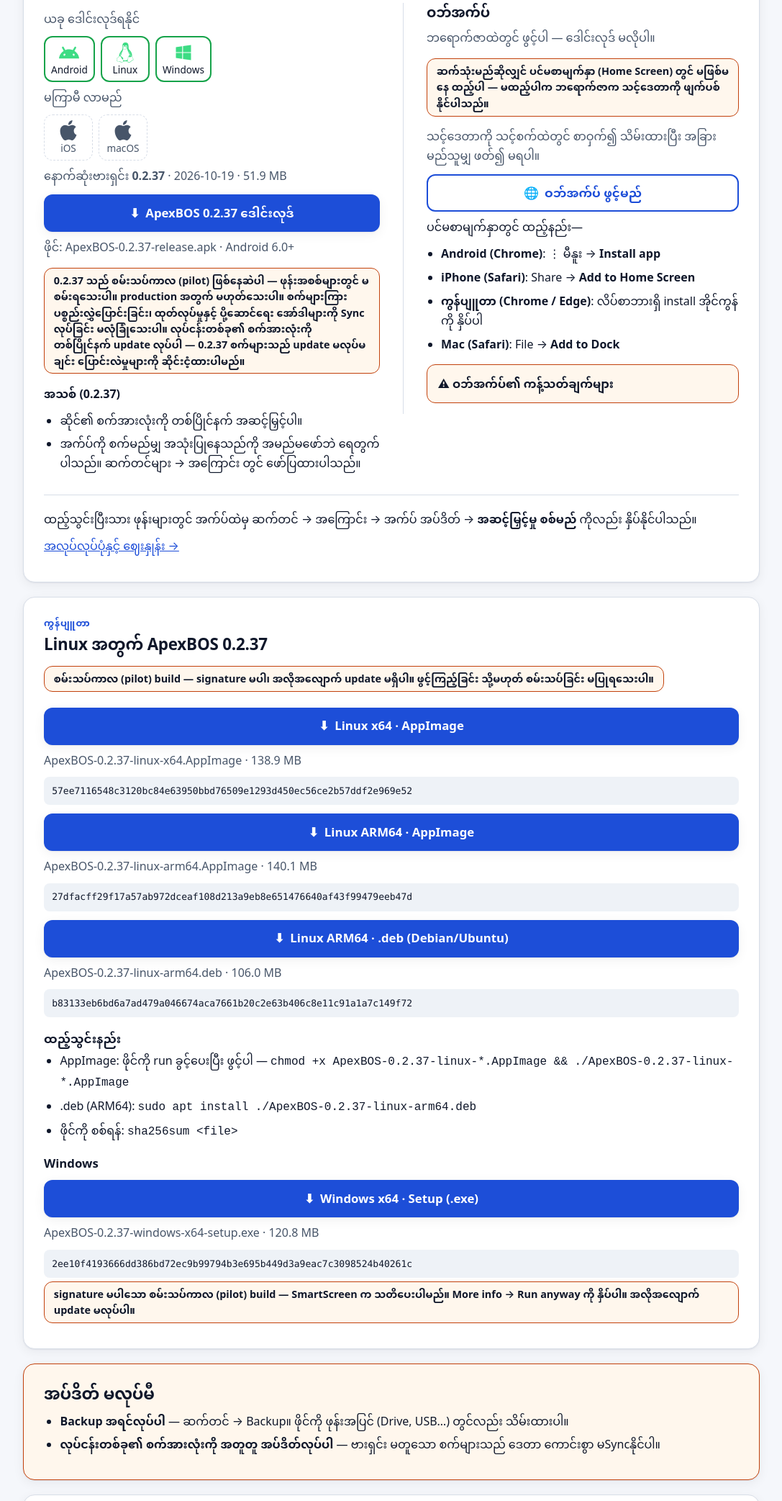
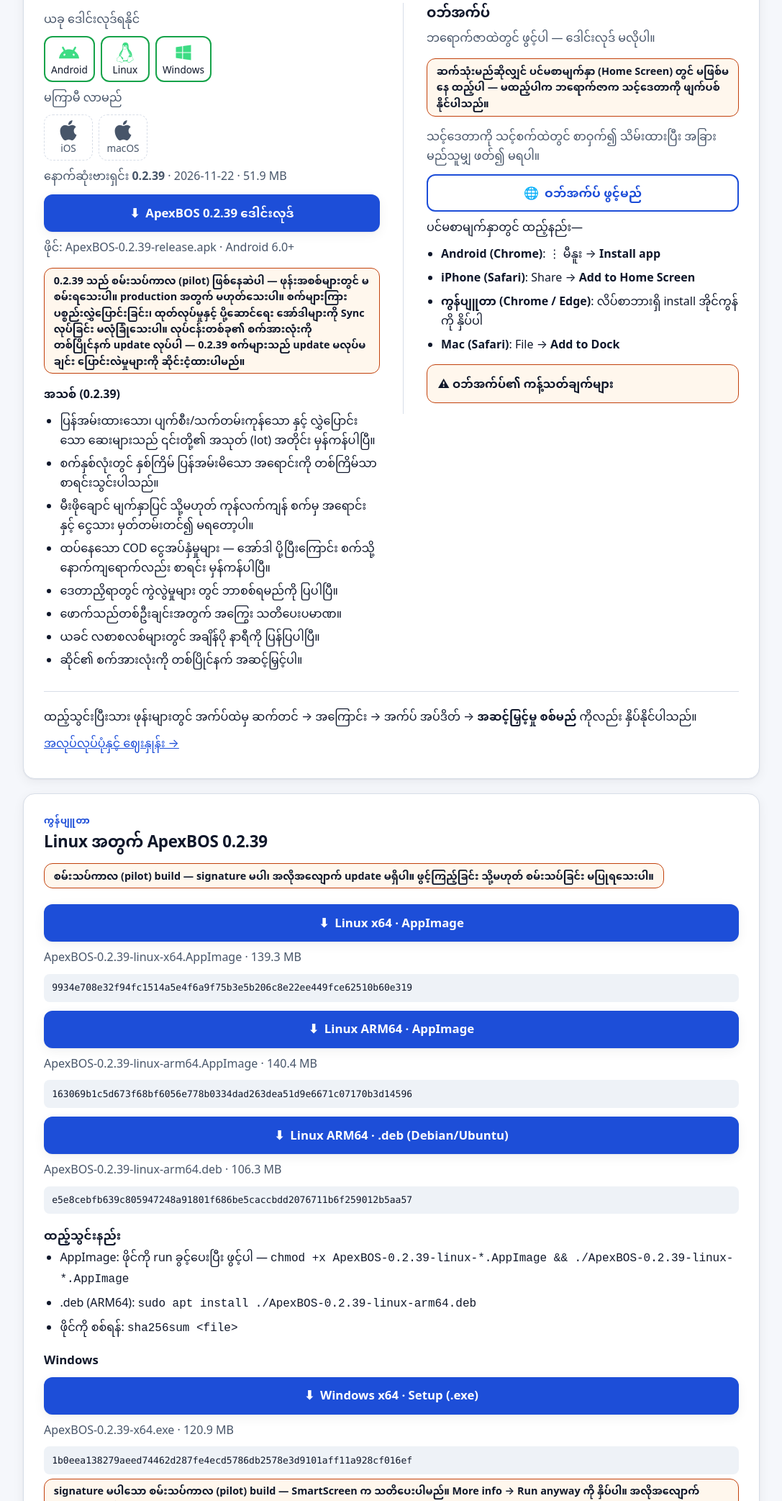
Before and after one commit to ApexBOS/apexbos.github.io, a plain HTML site: page index.html in a window 1280 px wide. Shown: the part 715-2800 px from the top of the page at 72% size, without its empty margins (96-1183 px from the left). Drawn offline with Linux system fonts and the light colour scheme.

Commit message:
Publish ApexBOS 0.2.39 (versionCode 239)

```diff
--- a/index.html
+++ b/index.html
@@ -161,7 +161,7 @@ html:not([lang="en"]) [data-l="en"],html[lang="en"] [data-l="my"]{display:none!i
   <p class="sub"><span data-l="my">လုပ်ငန်းလည်ပတ်မှုစနစ်</span><span data-l="en">Business Operating System</span></p>
   <p class="lead"><span data-l="my">မြန်မာလုပ်ငန်းများအတွက် အင်တာနက် မလိုဘဲ အလုပ်လုပ်သော POS၊ ကုန်ပစ္စည်းစာရင်းနှင့် အခြား လုပ်ငန်းသုံး module များ — စက်တစ်လုံးတည်းမှ ဆိုင်ခွဲများအထိ။</span><span data-l="en">Offline-first POS, inventory and more for Myanmar businesses — from one phone to many branches.</span></p>
   <div class="ctas">
-    <a class="btn primary" href="#get"><span aria-hidden="true">⬇</span> <span data-l="my">ဒေါင်းလုဒ် (0.2.37)</span><span data-l="en">Download (0.2.37)</span></a>
+    <a class="btn primary" href="#get"><span aria-hidden="true">⬇</span> <span data-l="my">ဒေါင်းလုဒ် (0.2.39)</span><span data-l="en">Download (0.2.39)</span></a>
     <a class="btn ghost" href="#features"><span data-l="my">ApexBOS ၏ လုပ်ဆောင်ချက်အားလုံး ကြည့်ရန်</span><span data-l="en">See everything ApexBOS does</span> <span aria-hidden="true">→</span></a>
   </div>
   <p class="meta"><span data-l="my">Android · ဝဘ်အက်ပ် · အခမဲ့ · စမ်းသပ်ကာလ (pilot)</span><span data-l="en">Android · Web app · Free · Pilot</span></p>
@@ -187,14 +187,20 @@ html:not([lang="en"]) [data-l="en"],html[lang="en"] [data-l="my"]{display:none!i
       <div class="plat"><svg viewBox="0 0 24 24" width="28" height="28" aria-hidden="true"><path fill="currentColor" d="M12.152 6.896c-.948 0-2.415-1.078-3.96-1.04-2.04.027-3.91 1.183-4.961 3.014-2.117 3.675-.546 9.103 1.519 12.09 1.013 1.454 2.208 3.09 3.792 3.039 1.52-.065 2.09-.987 3.935-.987 1.831 0 2.35.987 3.96.948 1.637-.026 2.676-1.48 3.676-2.948 1.156-1.688 1.636-3.325 1.662-3.415-.039-.013-3.182-1.221-3.22-4.857-.026-3.04 2.48-4.494 2.597-4.559-1.429-2.09-3.623-2.324-4.39-2.376-2-.156-3.675 1.09-4.61 1.09zM15.53 3.83c.843-1.012 1.4-2.427 1.245-3.83-1.207.052-2.662.805-3.532 1.818-.78.896-1.454 2.338-1.273 3.714 1.338.104 2.715-.688 3.559-1.701"/></svg><span>macOS</span></div>
     </div>
   </div>
-  <p class="muted"><span data-l="my">နောက်ဆုံးဗားရှင်း</span><span data-l="en">Latest version</span> <b>0.2.37</b> · 2026-10-19 · 51.9 MB</p>
-  <a class="dl" id="download" href="https://github.com/ApexBOS/apexbos.github.io/releases/download/v0.2.37/ApexBOS-0.2.37-release.apk" download><span aria-hidden="true">⬇</span> <span data-l="my">ApexBOS 0.2.37 ဒေါင်းလုဒ်</span><span data-l="en">Download ApexBOS 0.2.37</span></a>
-  <p class="muted"><span data-l="my">ဖိုင်: </span><span data-l="en">File: </span>ApexBOS-0.2.37-release.apk · Android 6.0+</p>
-  <p class="badge"><span data-l="my">0.2.37 သည် စမ်းသပ်ကာလ (pilot) ဖြစ်နေဆဲပါ — ဖုန်းအစစ်များတွင် မစမ်းရသေးပါ။ production အတွက် မဟုတ်သေးပါ။ စက်များကြား ပစ္စည်းလွှဲပြောင်းခြင်း၊ ထုတ်လုပ်မှုနှင့် ပို့ဆောင်ရေး အော်ဒါများကို Sync လုပ်ခြင်း မလုံခြုံသေးပါ။ လုပ်ငန်းတစ်ခု၏ စက်အားလုံးကို တစ်ပြိုင်နက် update လုပ်ပါ — 0.2.37 စက်များသည် update မလုပ်မချင်း ပြောင်းလဲမှုများကို ဆိုင်းငံ့ထားပါမည်။</span><span data-l="en">0.2.37 is still a pilot — not yet tested on real phones, not for production. Transfers, production and delivery orders across devices are not yet safe. Update every device of a business together: 0.2.37 devices hold back changes until they are updated.</span></p>
-  <p><b><span data-l="my">အသစ် (0.2.37)</span><span data-l="en">What's new in 0.2.37</span></b></p>
+  <p class="muted"><span data-l="my">နောက်ဆုံးဗားရှင်း</span><span data-l="en">Latest version</span> <b>0.2.39</b> · 2026-11-22 · 51.9 MB</p>
+  <a class="dl" id="download" href="https://github.com/ApexBOS/apexbos.github.io/releases/download/v0.2.39/ApexBOS-0.2.39-release.apk" download><span aria-hidden="true">⬇</span> <span data-l="my">ApexBOS 0.2.39 ဒေါင်းလုဒ်</span><span data-l="en">Download ApexBOS 0.2.39</span></a>
+  <p class="muted"><span data-l="my">ဖိုင်: </span><span data-l="en">File: </span>ApexBOS-0.2.39-release.apk · Android 6.0+</p>
+  <p class="badge"><span data-l="my">0.2.39 သည် စမ်းသပ်ကာလ (pilot) ဖြစ်နေဆဲပါ — ဖုန်းအစစ်များတွင် မစမ်းရသေးပါ။ production အတွက် မဟုတ်သေးပါ။ စက်များကြား ပစ္စည်းလွှဲပြောင်းခြင်း၊ ထုတ်လုပ်မှုနှင့် ပို့ဆောင်ရေး အော်ဒါများကို Sync လုပ်ခြင်း မလုံခြုံသေးပါ။ လုပ်ငန်းတစ်ခု၏ စက်အားလုံးကို တစ်ပြိုင်နက် update လုပ်ပါ — 0.2.39 စက်များသည် update မလုပ်မချင်း ပြောင်းလဲမှုများကို ဆိုင်းငံ့ထားပါမည်။</span><span data-l="en">0.2.39 is still a pilot — not yet tested on real phones, not for production. Transfers, production and delivery orders across devices are not yet safe. Update every device of a business together: 0.2.39 devices hold back changes until they are updated.</span></p>
+  <p><b><span data-l="my">အသစ် (0.2.39)</span><span data-l="en">What's new in 0.2.39</span></b></p>
   <ul>
+    <li><span data-l="my">ပြန်အမ်းထားသော၊ ပျက်စီး/သက်တမ်းကုန်သော နှင့် လွှဲပြောင်းသော ဆေးများသည် ၎င်းတို့၏ အသုတ် (lot) အတိုင်း မှန်ကန်ပါပြီ။</span><span data-l="en">Medicine batches stay right after returns, damage/expiry write-offs and transfers.</span></li>
+    <li><span data-l="my">စက်နှစ်လုံးတွင် နှစ်ကြိမ် ပြန်အမ်းမိသော အရောင်းကို တစ်ကြိမ်သာ စာရင်းသွင်းပါသည်။</span><span data-l="en">A sale refunded twice on two devices is booked once.</span></li>
+    <li><span data-l="my">မီးဖိုချောင် မျက်နှာပြင် သို့မဟုတ် ကုန်လက်ကျန် စက်မှ အရောင်းနှင့် ငွေသား မှတ်တမ်းတင်၍ မရတော့ပါ။</span><span data-l="en">Kitchen screens and stock devices can no longer record sales or cash.</span></li>
+    <li><span data-l="my">ထပ်နေသော COD ငွေအပ်နှံမှုများ — အော်ဒါ ပို့ပြီးကြောင်း စက်သို့ နောက်ကျရောက်လည်း စာရင်း မှန်ကန်ပါပြီ။</span><span data-l="en">Overlapping COD hand-ins stay right when a delivery reaches a device late.</span></li>
+    <li><span data-l="my">ဒေတာညှိရာတွင် ကွဲလွဲမှုများ တွင် ဘာစစ်ရမည်ကို ပြပါပြီ။</span><span data-l="en">Sync conflicts say what to check.</span></li>
+    <li><span data-l="my">ဖောက်သည်တစ်ဦးချင်းအတွက် အကြွေး သတိပေးပမာဏ။</span><span data-l="en">Credit warning per customer.</span></li>
+    <li><span data-l="my">ယခင် လစာစလစ်များတွင် အချိန်ပို နာရီကို ပြန်ပြပါပြီ။</span><span data-l="en">Older payslips show their overtime hours again.</span></li>
     <li><span data-l="my">ဆိုင်၏ စက်အားလုံးကို တစ်ပြိုင်နက် အဆင့်မြှင့်ပါ။</span><span data-l="en">Update all devices of the shop together.</span></li>
-    <li><span data-l="my">အက်ပ်ကို စက်မည်မျှ အသုံးပြုနေသည်ကို အမည်မဖော်ဘဲ ရေတွက်ပါသည်။ ဆက်တင်များ → အကြောင်း တွင် ဖော်ပြထားပါသည်။</span><span data-l="en">The app now counts how many devices use it, anonymously (version, platform, date, first run, first use this month; no shop data or IDs). Settings → About says so.</span></li>
   </ul>
   </div>
   <div>
@@ -250,27 +256,27 @@ html:not([lang="en"]) [data-l="en"],html[lang="en"] [data-l="my"]{display:none!i
 
 <section class="card" id="desktop">
   <span class="eyebrow"><span data-l="my">ကွန်ပျူတာ</span><span data-l="en">Desktop</span></span>
-  <h2><span data-l="my">Linux အတွက် ApexBOS 0.2.37</span><span data-l="en">ApexBOS 0.2.37 for Linux</span></h2>
+  <h2><span data-l="my">Linux အတွက် ApexBOS 0.2.39</span><span data-l="en">ApexBOS 0.2.39 for Linux</span></h2>
   <p class="badge"><span data-l="my">စမ်းသပ်ကာလ (pilot) build — signature မပါ၊ အလိုအလျောက် update မရှိပါ။ ဖွင့်ကြည့်ခြင်း သို့မဟုတ် စမ်းသပ်ခြင်း မပြုရသေးပါ။</span><span data-l="en">Pilot builds — unsigned, no auto-update. They have not been launched or tested yet.</span></p>
-  <a class="dl" href="https://github.com/ApexBOS/apexbos.github.io/releases/download/v0.2.37/ApexBOS-0.2.37-linux-x64.AppImage" download><span aria-hidden="true">⬇</span> Linux x64 · AppImage</a>
-  <p class="muted">ApexBOS-0.2.37-linux-x64.AppImage · 138.9 MB</p>
-  <code class="hash">57ee7116548c3120bc84e63950bbd76509e1293d450ec56ce2b57ddf2e969e52</code>
-  <a class="dl" href="https://github.com/ApexBOS/apexbos.github.io/releases/download/v0.2.37/ApexBOS-0.2.37-linux-arm64.AppImage" download><span aria-hidden="true">⬇</span> Linux ARM64 · AppImage</a>
-  <p class="muted">ApexBOS-0.2.37-linux-arm64.AppImage · 140.1 MB</p>
-  <code class="hash">27dfacff29f17a57ab972dceaf108d213a9eb8e651476640af43f99479eeb47d</code>
-  <a class="dl" href="https://github.com/ApexBOS/apexbos.github.io/releases/download/v0.2.37/ApexBOS-0.2.37-linux-arm64.deb" download><span aria-hidden="true">⬇</span> Linux ARM64 · .deb (Debian/Ubuntu)</a>
-  <p class="muted">ApexBOS-0.2.37-linux-arm64.deb · 106.0 MB</p>
-  <code class="hash">b83133eb6bd6a7ad479a046674aca7661b20c2e63b406c8e11c91a1a7c149f72</code>
+  <a class="dl" href="https://github.com/ApexBOS/apexbos.github.io/releases/download/v0.2.39/ApexBOS-0.2.39-linux-x64.AppImage" download><span aria-hidden="true">⬇</span> Linux x64 · AppImage</a>
+  <p class="muted">ApexBOS-0.2.39-linux-x64.AppImage · 139.3 MB</p>
+  <code class="hash">9934e708e32f94fc1514a5e4f6a9f75b3e5b206c8e22ee449fce62510b60e319</code>
+  <a class="dl" href="https://github.com/ApexBOS/apexbos.github.io/releases/download/v0.2.39/ApexBOS-0.2.39-linux-arm64.AppImage" download><span aria-hidden="true">⬇</span> Linux ARM64 · AppImage</a>
+  <p class="muted">ApexBOS-0.2.39-linux-arm64.AppImage · 140.4 MB</p>
+  <code class="hash">163069b1c5d673f68bf6056e778b0334dad263dea51d9e6671c07170b3d14596</code>
+  <a class="dl" href="https://github.com/ApexBOS/apexbos.github.io/releases/download/v0.2.39/ApexBOS-0.2.39-linux-arm64.deb" download><span aria-hidden="true">⬇</span> Linux ARM64 · .deb (Debian/Ubuntu)</a>
+  <p class="muted">ApexBOS-0.2.39-linux-arm64.deb · 106.3 MB</p>
+  <code class="hash">e5e8cebfb639c805947248a91801f686be5caccbdd2076711b6f259012b5aa57</code>
   <h3><span data-l="my">ထည့်သွင်းနည်း</span><span data-l="en">How to install</span></h3>
   <ul>
-    <li><span data-l="my">AppImage: ဖိုင်ကို run ခွင့်ပေးပြီး ဖွင့်ပါ —</span><span data-l="en">AppImage: make it executable, then run it —</span> <code>chmod +x ApexBOS-0.2.37-linux-*.AppImage &amp;&amp; ./ApexBOS-0.2.37-linux-*.AppImage</code></li>
-    <li><span data-l="my">.deb (ARM64):</span><span data-l="en">.deb (ARM64):</span> <code>sudo apt install ./ApexBOS-0.2.37-linux-arm64.deb</code></li>
+    <li><span data-l="my">AppImage: ဖိုင်ကို run ခွင့်ပေးပြီး ဖွင့်ပါ —</span><span data-l="en">AppImage: make it executable, then run it —</span> <code>chmod +x ApexBOS-0.2.39-linux-*.AppImage &amp;&amp; ./ApexBOS-0.2.39-linux-*.AppImage</code></li>
+    <li><span data-l="my">.deb (ARM64):</span><span data-l="en">.deb (ARM64):</span> <code>sudo apt install ./ApexBOS-0.2.39-linux-arm64.deb</code></li>
     <li><span data-l="my">ဖိုင်ကို စစ်ရန်:</span><span data-l="en">To check a file:</span> <code>sha256sum &lt;file&gt;</code></li>
   </ul>
   <h3>Windows</h3>
-  <a class="dl" href="https://github.com/ApexBOS/apexbos.github.io/releases/download/v0.2.37/ApexBOS-0.2.37-windows-x64-setup.exe" download><span aria-hidden="true">⬇</span> Windows x64 · Setup (.exe)</a>
-  <p class="muted">ApexBOS-0.2.37-windows-x64-setup.exe · 120.8 MB</p>
-  <code class="hash">2ee10f4193666dd386bd72ec9b99794b3e695b449d3a9eac7c3098524b40261c</code>
+  <a class="dl" href="https://github.com/ApexBOS/apexbos.github.io/releases/download/v0.2.39/ApexBOS-0.2.39-x64.exe" download><span aria-hidden="true">⬇</span> Windows x64 · Setup (.exe)</a>
+  <p class="muted">ApexBOS-0.2.39-x64.exe · 120.9 MB</p>
+  <code class="hash">1b0eea138279aeed74462d287fe4ecd5786db2578e3d9101aff11a928cf016ef</code>
   <p class="badge"><span data-l="my">signature မပါသော စမ်းသပ်ကာလ (pilot) build — SmartScreen က သတိပေးပါမည်။ More info → Run anyway ကို နှိပ်ပါ။ အလိုအလျောက် update မလုပ်ပါ။</span><span data-l="en">Unsigned pilot build: SmartScreen warns, click More info → Run anyway. It does not auto-update.</span></p>
 </section>
 
@@ -288,7 +294,7 @@ html:not([lang="en"]) [data-l="en"],html[lang="en"] [data-l="my"]{display:none!i
     <li><span data-l="my">အပေါ်က ခလုတ်ဖြင့် APK ကို ဒေါင်းလုဒ်လုပ်ပါ။</span><span data-l="en">Download the APK with the button above.</span></li>
     <li><span data-l="my">ဒေါင်းလုဒ်ပြီးသော ဖိုင်ကို ဖွင့်ပါ။ ဖုန်းက "အမည်မသိ အက်ပ်များ ထည့်သွင်းခွင့်" (Install unknown apps) မေးလျှင် ဤ browser / ဖိုင်မန်နေဂျာ အတွက် <b>ခွင့်ပြု</b> ကို ဖွင့်ပြီး ပြန်လာပါ။</span><span data-l="en">Open the downloaded file. If the phone asks about "Install unknown apps", turn on <b>Allow</b> for this browser / file manager, then go back.</span></li>
     <li><span data-l="my"><b>ထည့်သွင်း</b> (Install / Update) ကို နှိပ်ပါ။ ဒေတာများ ဆက်ရှိနေပါမည်။</span><span data-l="en">Tap <b>Install</b> (or <b>Update</b>). Your data stays on the phone.</span></li>
-    <li><span data-l="my">ApexBOS ကို ဖွင့်ပြီး ဆက်တင် → အကြောင်း တွင် ဗားရှင်း 0.2.37 ဖြစ်ကြောင်း စစ်ပါ။</span><span data-l="en">Open ApexBOS and check Settings → About shows version 0.2.37.</span></li>
+    <li><span data-l="my">ApexBOS ကို ဖွင့်ပြီး ဆက်တင် → အကြောင်း တွင် ဗားရှင်း 0.2.39 ဖြစ်ကြောင်း စစ်ပါ။</span><span data-l="en">Open ApexBOS and check Settings → About shows version 0.2.39.</span></li>
   </ol>
 </section>
 
@@ -455,7 +461,7 @@ html:not([lang="en"]) [data-l="en"],html[lang="en"] [data-l="my"]{display:none!i
 <section class="card" id="verify">
   <h2><span data-l="my">ဖိုင် စစ်ဆေးရန် (မဖြစ်မနေ မဟုတ်)</span><span data-l="en">Check the file (optional)</span></h2>
   <p class="muted">SHA-256 (APK)</p>
-  <code class="hash">8ff5089ac7238f0ea83579112d38a3f32f993376ff09f90e9515f2417bfaa7fc</code>
+  <code class="hash">c98c0661b49ff0d846445acebdb813614b8bcc429b0af869c3988ea8738a0ee7</code>
   <p class="muted"><span data-l="my">လက်မှတ် (signing certificate) SHA-256</span><span data-l="en">Signing certificate SHA-256</span></p>
   <code class="hash">A8:4E:29:13:C5:FD:52:1D:7E:A0:34:25:03:EB:AD:98:38:DE:88:70:2C:EF:7B:DB:40:B5:F2:1E:47:D4:60:5D</code>
   <p class="muted"><span data-l="my">Android သည် အက်ပ်ဟောင်းနှင့် လက်မှတ် တူမှသာ အပ်ဒိတ်ကို လက်ခံပါသည်။</span><span data-l="en">Android only accepts an update signed with the same certificate as the installed app.</span></p>
@@ -622,7 +628,7 @@ html:not([lang="en"]) [data-l="en"],html[lang="en"] [data-l="my"]{display:none!i
     <p><span data-l="my">မေးခွန်း၊ အကြံပြုချက် သို့မဟုတ် အကူအညီ လိုလျှင် email ပို့ပါ။</span><span data-l="en">Questions, feedback or need help? Email us.</span></p>
     <a class="mail" href="mailto:apexbosofficial@gmail.com"><span aria-hidden="true">✉</span> apexbosofficial@gmail.com</a>
     <p class="links"><a href="https://github.com/ApexBOS/apexbos.github.io/releases"><span data-l="my">ဗားရှင်းအားလုံး</span><span data-l="en">All versions</span></a> · <a href="update-manifest.json">update-manifest.json</a> · <a href="#top"><span data-l="my">အပေါ်သို့ ↑</span><span data-l="en">Back to top ↑</span></a></p>
-    <p>ApexBOS · versionCode 237</p>
+    <p>ApexBOS · versionCode 239</p>
   </div>
 </footer>
 <script>
```
Also changed, not shown: update-manifest.json (+7 -7 lines).
